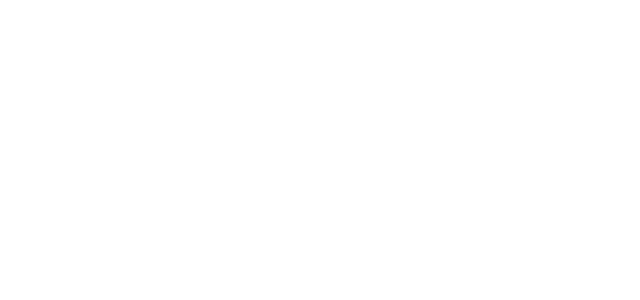
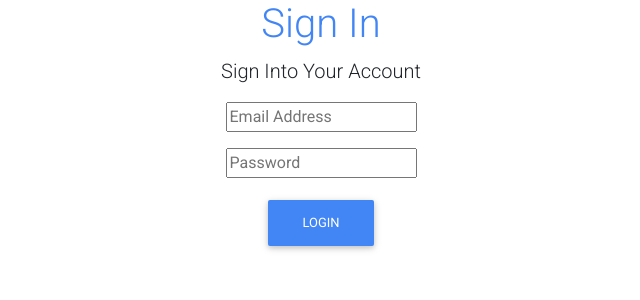
Before and after one commit to 92til-infinity/Project3.333, a React (Create React App) app in the folder client/: page /login in a window 1280 px wide. Shown: the top 300 px of the page, without its empty margins (319-959 px from the left). Built offline with nearby package versions, Linux system fonts and the light colour scheme.

Commit message:
Added dummy login page, tested authentication and token storage

```diff
--- a/client/src/App.js
+++ b/client/src/App.js
@@ -1,23 +1,25 @@
-import React from 'react';
-import { BrowserRouter as Router, Switch, Route } from 'react-router-dom';
+import React from "react";
+import { BrowserRouter as Router, Switch, Route } from "react-router-dom";
 // import logo from './logo.svg';
-import './App.css';
+import "./App.css";
 // import Budget from './budget/Budget';
 // import PIE from './components/Pie';
-import LandingPage from './components/LandingPage';
-import BudgetIndex from './Pages/budgetIndex';
-import Schedule from './Pages/Schedule';
-import TodoList from './components/Todo/TodoList';
+import LandingPage from "./components/LandingPage";
+import Login from "./Pages/Login";
+import BudgetIndex from "./Pages/budgetIndex";
+import Schedule from "./Pages/Schedule";
+import TodoList from "./components/Todo/TodoList";
 
 function App() {
   return (
-    <div className='App'>
+    <div className="App">
       <Router>
         <Switch>
-          <Route exact path='/' component={LandingPage} />
-          <Route path='/budget' component={BudgetIndex} />
-          <Route path='/schedule' component={Schedule} />
-          <Route path='/todo' component={TodoList} />
+          <Route exact path="/" component={LandingPage} />
+          <Route exact path="/login" component={Login} />
+          <Route path="/budget" component={BudgetIndex} />
+          <Route path="/schedule" component={Schedule} />
+          <Route path="/todo" component={TodoList} />
         </Switch>
       </Router>
     </div>
--- /dev/null
+++ b/client/src/Pages/Login.js
@@ -0,0 +1,93 @@
+import axios from "axios";
+import React, { useState } from "react";
+import { Redirect } from "react-router-dom";
+import PropTypes from "prop-types";
+import setAuthToken from "../utils/setAuthToken";
+
+const Login = ({ isAuthenticated }) => {
+  const [formData, setFormData] = useState({
+    email: "",
+    password: "",
+  });
+
+  const { email, password } = formData;
+
+  // The e.target.name will take the name assignment from each form input (email, password, etc.)
+  const onChange = (e) =>
+    setFormData({ ...formData, [e.target.name]: e.target.value });
+
+  const onSubmit = async (e) => {
+    e.preventDefault();
+    const user = {
+      email,
+      password,
+    };
+
+    try {
+      const config = {
+        headers: {
+          "Content-Type": "application/json",
+        },
+      };
+      const body = JSON.stringify(user);
+      const res = await axios.post("/api/auth", body, config);
+      if (res.data.token) {
+        localStorage.setItem("token", res.data.token);
+      }
+      setAuthToken(localStorage.token);
+      setFormData({
+        ...formData,
+        isAuthenticated: true,
+        token: localStorage.getItem("token"),
+      });
+    } catch (err) {
+      localStorage.removeItem("token");
+      setFormData({ ...formData, isAuthenticated: false, token: null });
+      console.error(err.response.data);
+    }
+  };
+
+  // Redirect if logged in
+  if (formData.isAuthenticated) {
+    return <Redirect to="/todo" />;
+  }
+
+  return (
+    <>
+      <h1 className="large text-primary">Sign In</h1>
+      <p className="lead">Sign Into Your Account</p>
+      <form className="form" onSubmit={(e) => onSubmit(e)}>
+        <div className="form-group">
+          <input
+            type="email"
+            placeholder="Email Address"
+            name="email"
+            value={email}
+            onChange={(e) => onChange(e)}
+          />
+        </div>
+        <div className="form-group">
+          <input
+            type="password"
+            placeholder="Password"
+            name="password"
+            value={password}
+            onChange={(e) => onChange(e)}
+            minLength="6"
+          />
+        </div>
+        <input type="submit" className="btn btn-primary" value="Login" />
+      </form>
+    </>
+  );
+};
+
+Login.propTypes = {
+  isAuthenticated: PropTypes.bool,
+};
+
+const mapStateToProps = (state) => ({
+  isAuthenticated: state.auth.isAuthenticated,
+});
+
+export default (mapStateToProps, Login);
--- /dev/null
+++ b/client/src/utils/setAuthToken.js
@@ -0,0 +1,14 @@
+// Takes in a token, if it's there, puts it in the headers, if not deletes from headers
+// If we have a token, we'll send it with every request
+import axios from "axios";
+
+// Function that takes in token as a parameter, then checks for it
+const setAuthToken = (token) => {
+  if (token) {
+    axios.defaults.headers.common["x-auth-token"] = token;
+  } else {
+    delete axios.defaults.headers.common["x-auth-token"];
+  }
+};
+
+export default setAuthToken;
```
Also changed, not shown: client/src/actions/auth.js (added, +41 -0 lines), client/src/components/LandingPage/index.js (+56 -54 lines), client/src/index.js (+12 -12 lines), client/src/utils/UserContext.js (added, +19 -0 lines).
